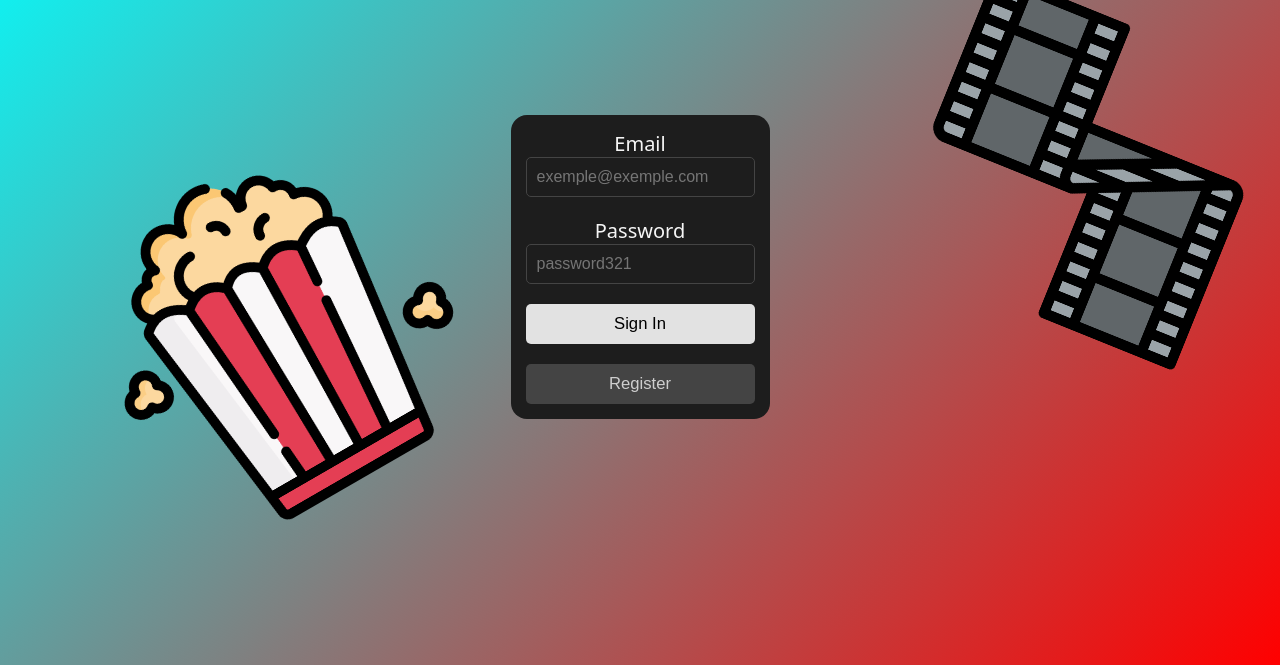
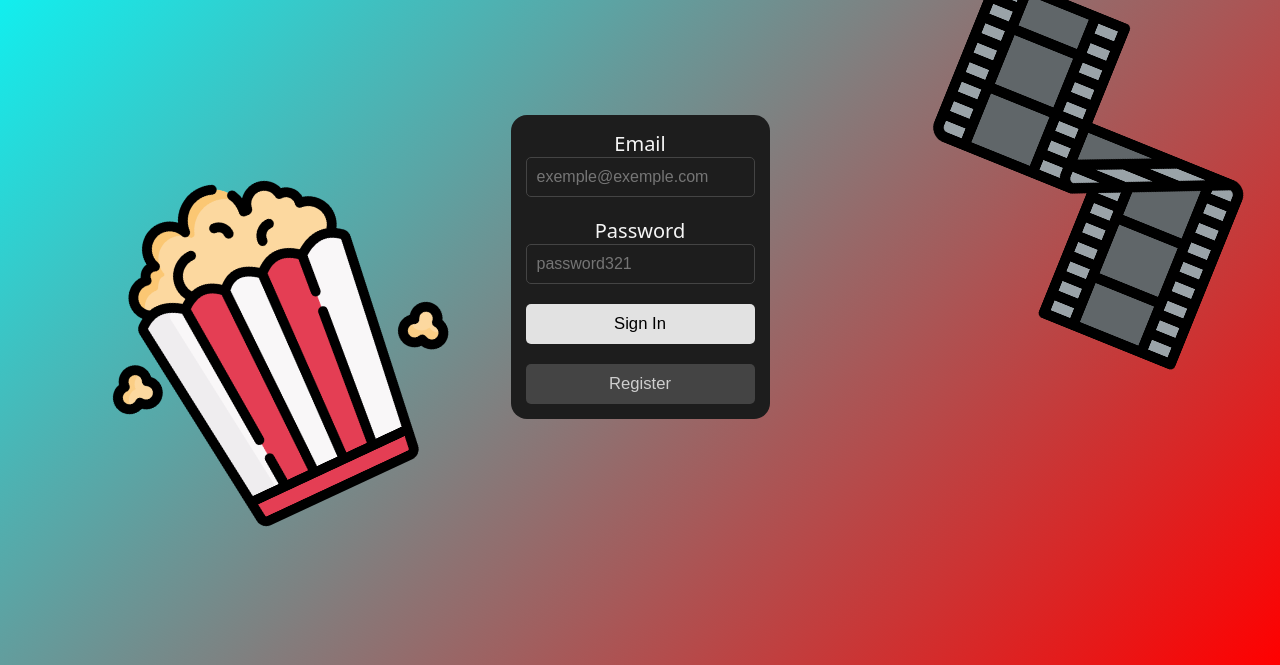
Before and after one commit to Plouis-Dnx/SchoolProject, a plain HTML site: page Page de Connexion/connexion.html in a window 1280 px wide. In both pictures the pointer is over the picture 200 px from the left and 402 px from the top of the page. Shown: the part 135-800 px from the top of the page. Drawn offline with Linux system fonts and the light colour scheme.

Commit message:
animation popcorn modifiée

```diff
--- a/Page de Connexion/connexion.css
+++ b/Page de Connexion/connexion.css
@@ -57,10 +57,12 @@ img{
     padding-top: 15%;
     padding-left: 5%;
     transform: rotate(-22deg);
+    transition: transform 0.3s ease;
 }
 .popcorn:hover{
     transition:transform 0.3s ease;
-    transform:rotate(-30deg);
+    transform:rotate(-25deg);
+
 }
 
 .bobine{
```
